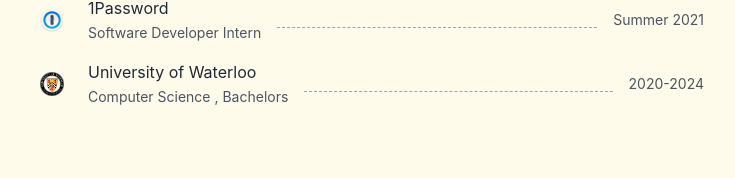
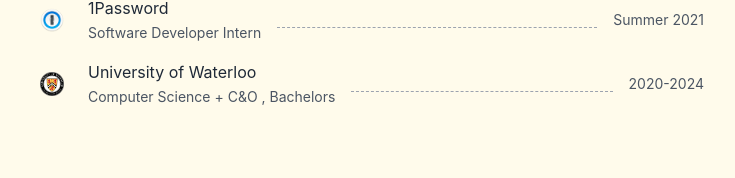
Before and after one commit to vinhocent/triho, a Next.js app: page / in a window 1280 px wide. Shown: the part 532-710 px from the top of the page, without its empty margins (272-1007 px from the left). Built offline with nearby package versions, Linux system fonts and the light colour scheme.

Commit message:
updated education

```diff
--- a/pages/index.tsx
+++ b/pages/index.tsx
@@ -77,7 +77,7 @@
             </p>
             <div className="flex flex-col  gap-y-8">
               <div className="   items-center flex-col">
-              <div className="flex flex-row justify-items-start items-center mb-4">
+                <div className="flex flex-row justify-items-start items-center mb-4">
                   <Image
                     alt="Tri Ho"
                     height={40}
@@ -150,7 +150,7 @@
                 </div>
 
                 <div className="flex flex-row justify-items-start items-center mb-4">
-                <Image
+                  <Image
                     alt="Tri Ho"
                     height={40}
                     width={40}
@@ -163,7 +163,7 @@
                       University of Waterloo
                     </div>
                     <span className="dark:text-gray-400 whitespace-nowrap text-gray-600 text-sm ">
-                      Computer Science , Bachelors
+                      Computer Science + C&O , Bachelors
                     </span>
                   </div>
                   <span className=" grow opacity-0 md:opacity-100 w-full border-t dark:border-gray-500 mx-4 mb-4 self-end border-dashed shrink border-gray-400"></span>
```
